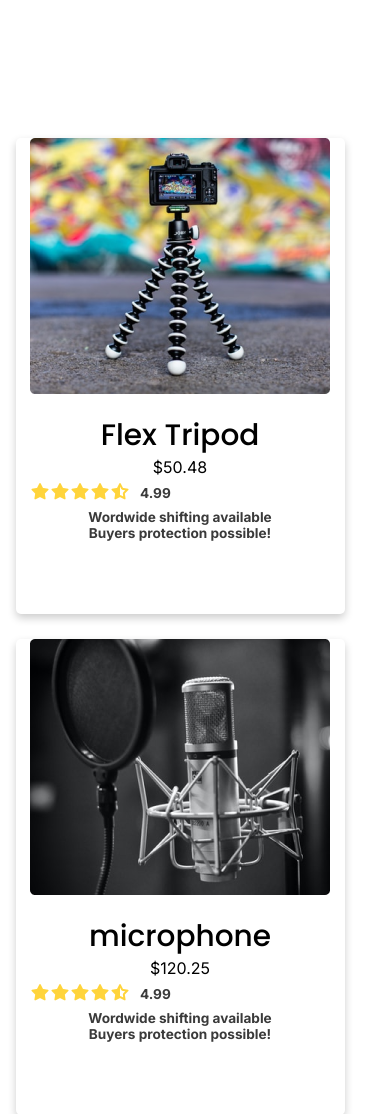
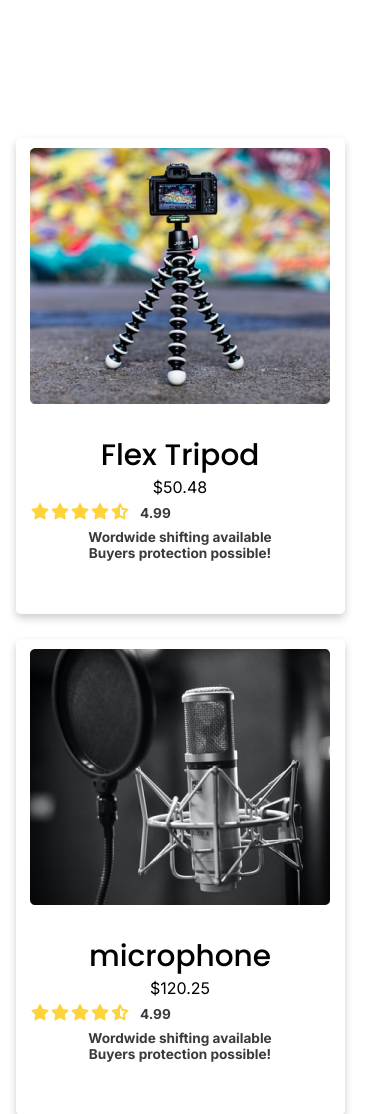
Before and after one commit to TanzirulIslam22/Influencer_Gears, a plain HTML site: page index.html in a window 390 px wide. Shown: the part 720-1834 px from the top of the page. Drawn offline with Linux system fonts and the light colour scheme.

Commit message:
landing page is ok now & responsive version on the way

```diff
--- a/Styles/style.css
+++ b/Styles/style.css
@@ -178,7 +178,7 @@ nav div ul {
 }
 
 .box-margin {
-  margin: 0px 15px 15px 14px;
+  margin: 10px 15px 15px 14px;
 }
 .box-stars {
   align-items: center;
```
Also changed, not shown: index.html (indentation only).
